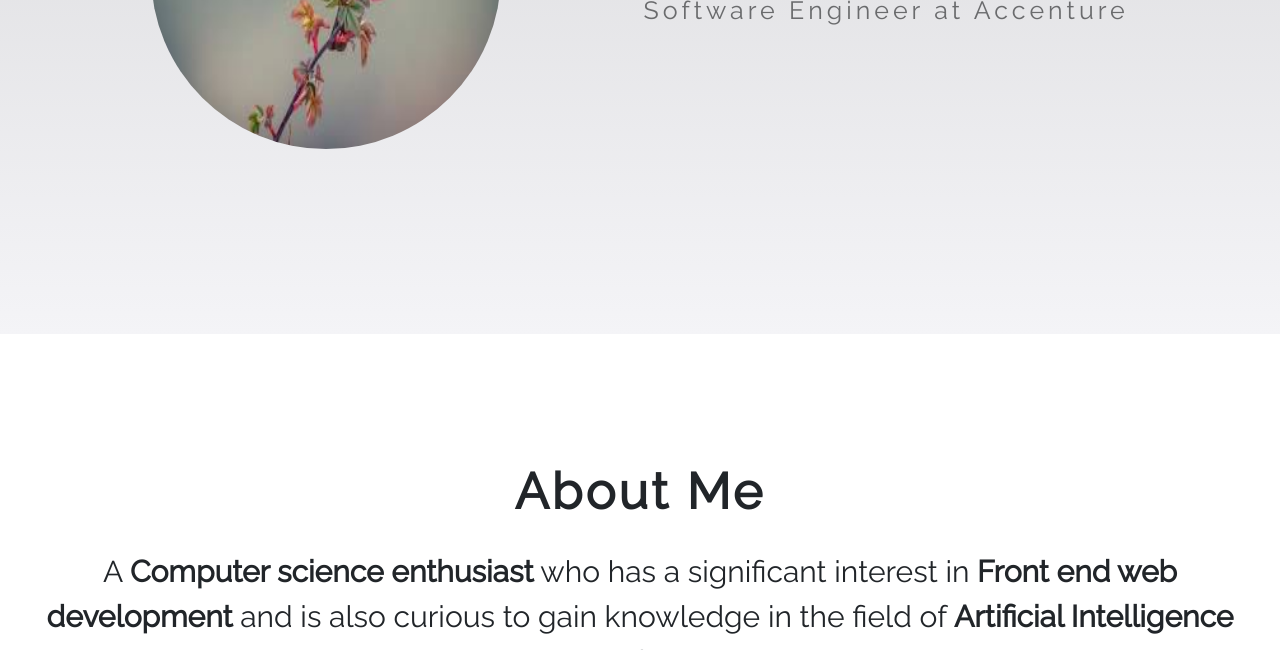
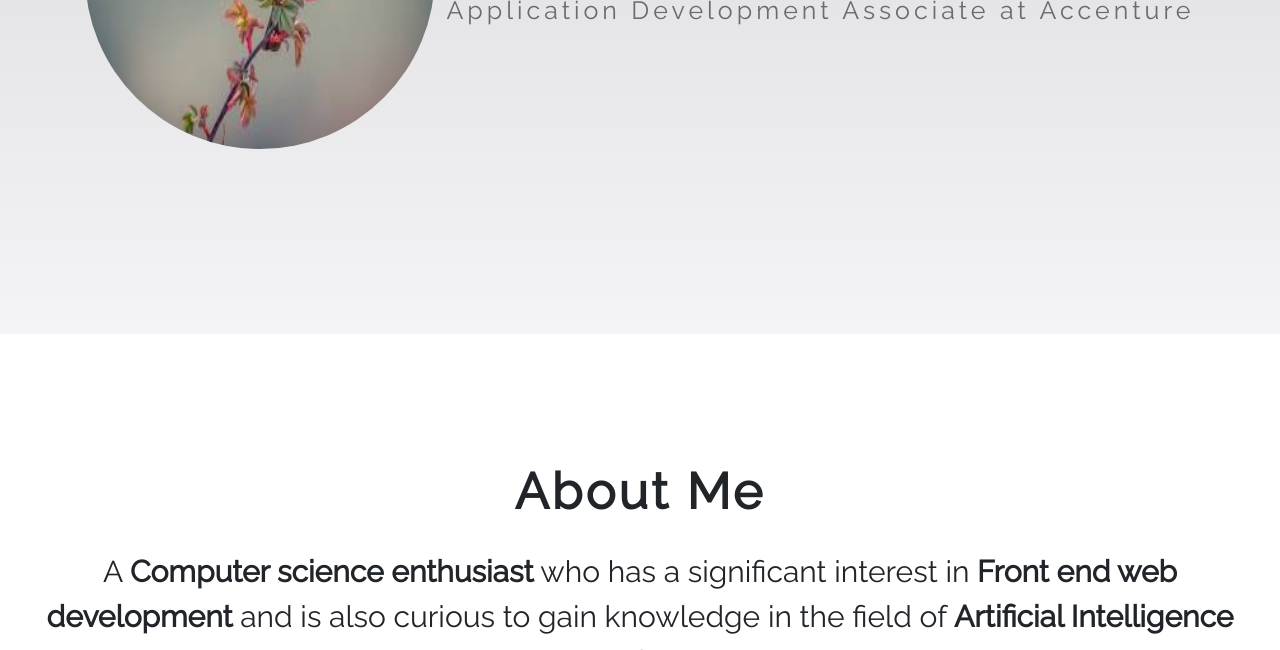
Before and after one commit to anukriti9/anukriti9.github.io, a plain HTML site: page index.html in a window 1280 px wide. Shown: the part 450-1100 px from the top of the page. Drawn offline with nearby package versions, Linux system fonts and the light colour scheme.

Commit message:
updated the job designation

```diff
--- a/index.html
+++ b/index.html
@@ -76,7 +76,7 @@
 			</div>
 
 			<div class="profile-designation">
-				Software Engineer at Accenture
+				Application Development Associate at Accenture
 			</div>
 		</div>
 
```
